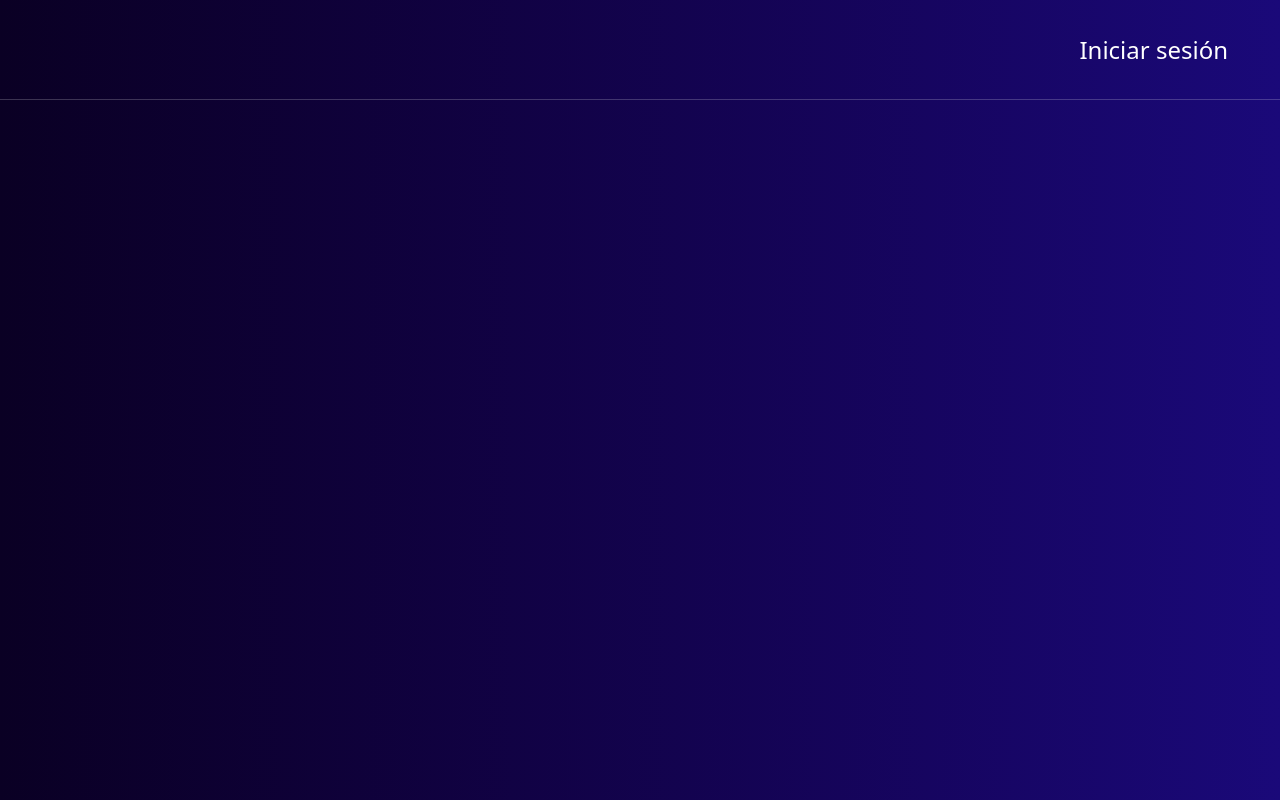
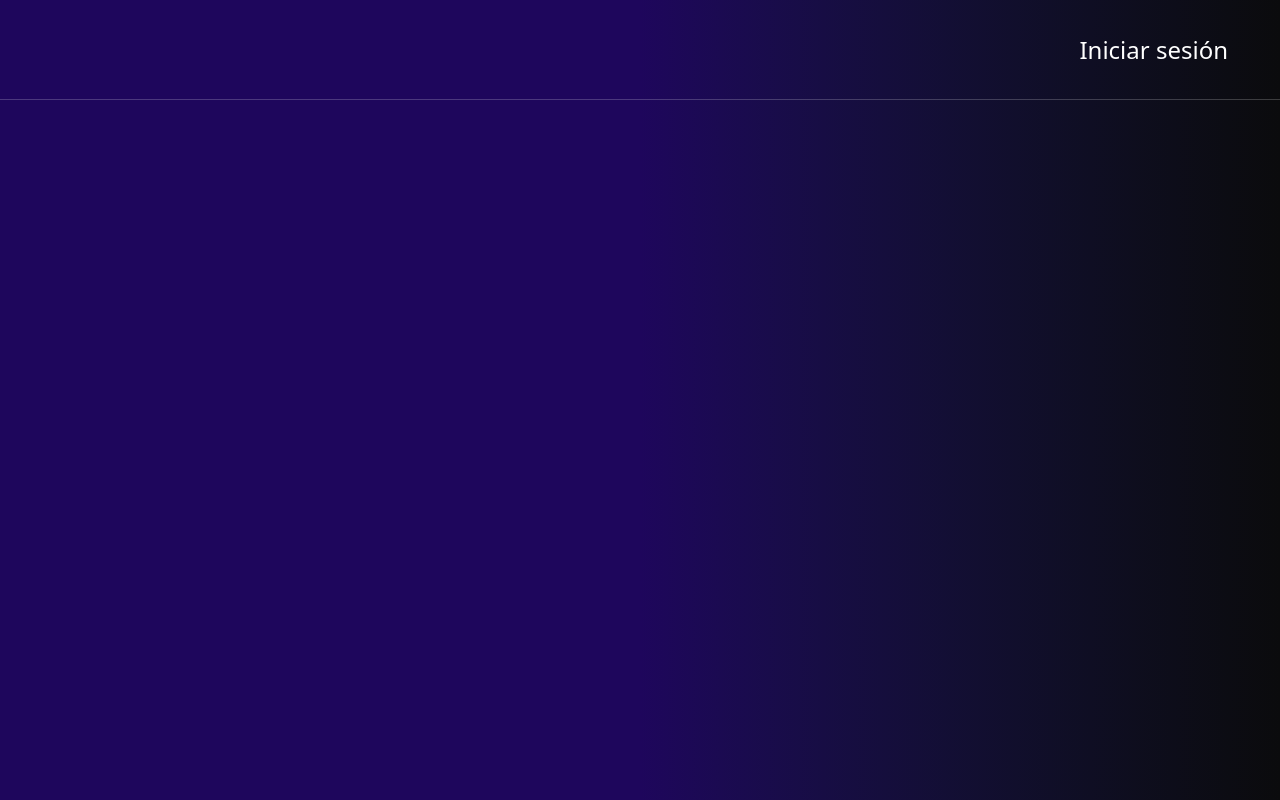
Before and after one commit to scortes5/Proyecto-Arqui-FrontEnd, a React (Vite) app: page / in a window 1280 px wide. Built offline with nearby package versions, Linux system fonts and the light colour scheme.

Commit message:
Add Layout

```diff
--- a/src/components/Layout.tsx
+++ b/src/components/Layout.tsx
@@ -6,7 +6,7 @@ interface Props {
 
 const Layout = ({ children }: Props) => {
   return (
-    <div className="min-h-screen m-0 font-sans text-text bg-gradient-to-r from-[#0a0024] to-[#1a0979]">
+    <div className="min-h-screen m-0 font-sans text-text bg-gradient-to-r from-[#1E065C] via-[#1E065C] to-[#0b0b0d]">
       {children}
     </div>
   );
```
